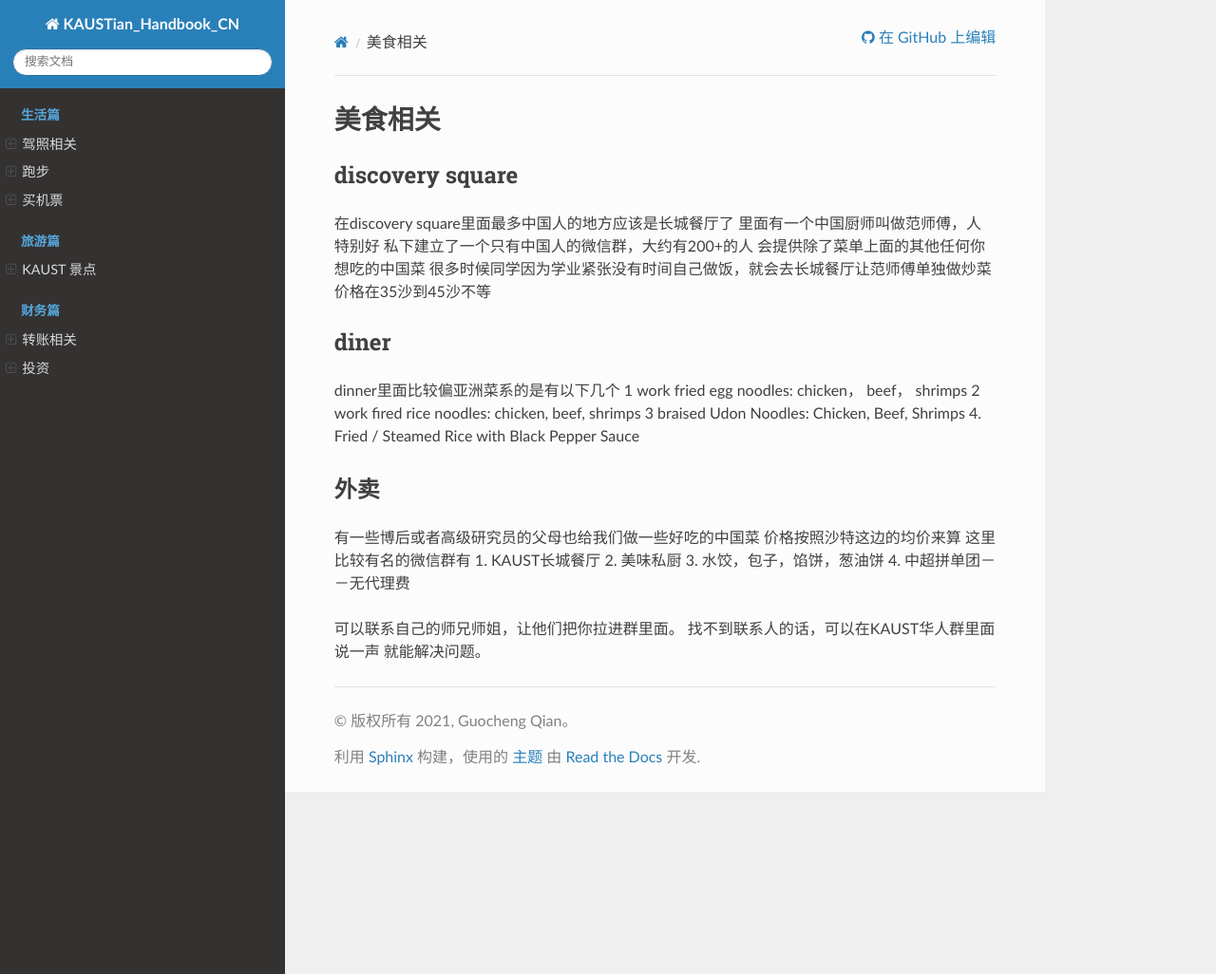
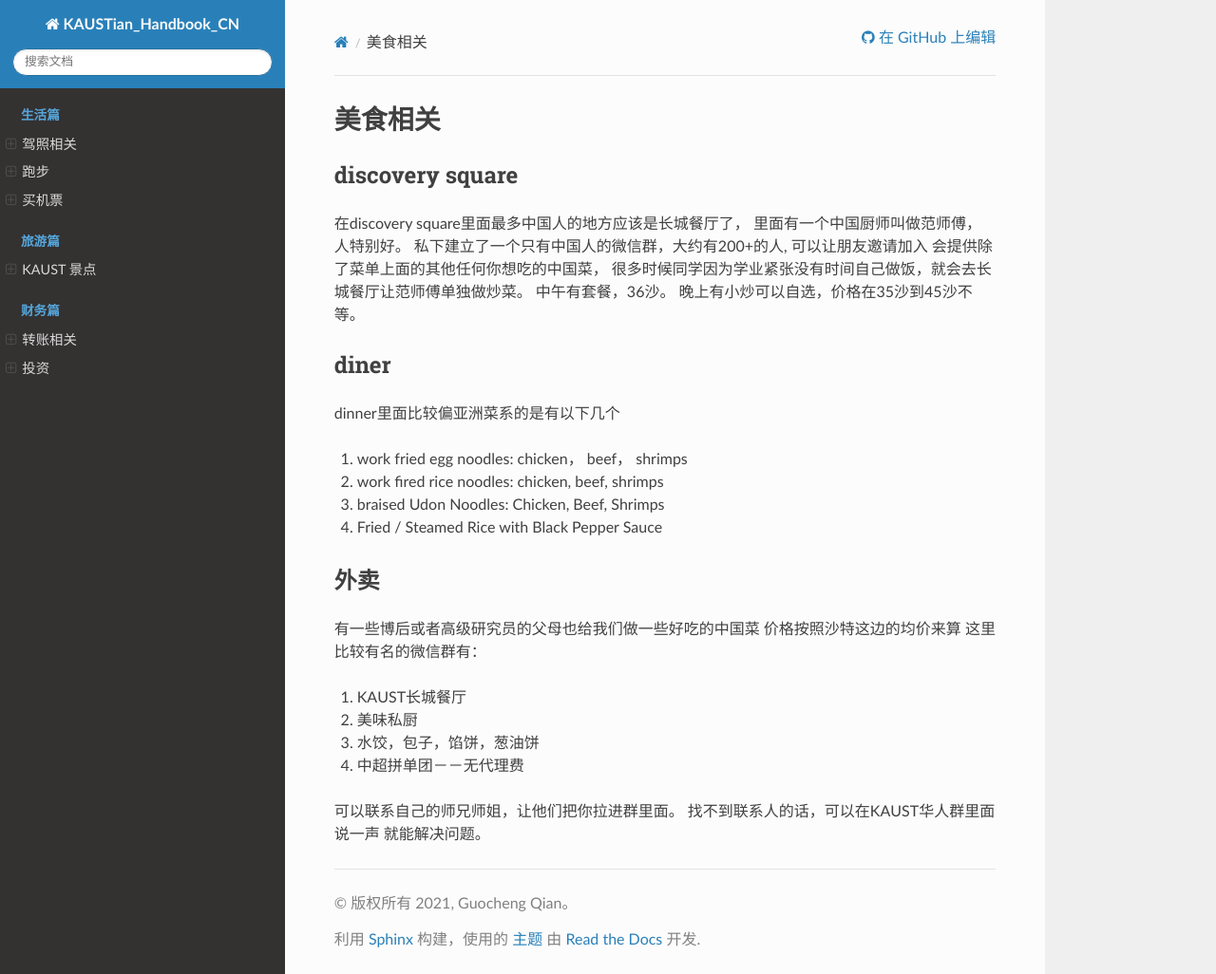
Before and after one commit to guochengqian/KAUSTian_Handbook_CN, a Sphinx documentation site: the page built from docs/content/food/food.rst, in a window 1280 px wide and 1026 px high. Shown: the whole window at 95% size. Built offline with Sphinx 7.4.7 and the Read the Docs theme 2.0.0, drawn with Linux system fonts in a browser that asks for light colours.

Commit message:
修改了一些结构

```diff
--- a/docs/content/food/food.rst
+++ b/docs/content/food/food.rst
@@ -5,34 +5,38 @@
 
 
 discovery square
-------
+-----------------
 
-在discovery square里面最多中国人的地方应该是长城餐厅了
-里面有一个中国厨师叫做范师傅，人特别好
-私下建立了一个只有中国人的微信群，大约有200+的人
-会提供除了菜单上面的其他任何你想吃的中国菜
-很多时候同学因为学业紧张没有时间自己做饭，就会去长城餐厅让范师傅单独做炒菜
-价格在35沙到45沙不等
+在discovery square里面最多中国人的地方应该是长城餐厅了，
+里面有一个中国厨师叫做范师傅，人特别好。
+私下建立了一个只有中国人的微信群，大约有200+的人, 可以让朋友邀请加入
+会提供除了菜单上面的其他任何你想吃的中国菜，
+很多时候同学因为学业紧张没有时间自己做饭，就会去长城餐厅让范师傅单独做炒菜。
+中午有套餐，36沙。 晚上有小炒可以自选，价格在35沙到45沙不等。
 
 
 diner
 ------
+
 dinner里面比较偏亚洲菜系的是有以下几个
-1 work fried egg noodles: chicken， beef， shrimps
-2 work fired rice noodles: chicken, beef, shrimps
-3 braised Udon Noodles: Chicken, Beef, Shrimps
+
+1. work fried egg noodles: chicken， beef， shrimps
+2. work fired rice noodles: chicken, beef, shrimps
+3. braised Udon Noodles: Chicken, Beef, Shrimps
 4. Fried / Steamed Rice with Black Pepper Sauce
 
 
 外卖
 ---------
+
 有一些博后或者高级研究员的父母也给我们做一些好吃的中国菜
 价格按照沙特这边的均价来算
-这里比较有名的微信群有
-1.  KAUST长城餐厅
-2.  美味私厨
-3.   水饺，包子，馅饼，葱油饼
-4.   中超拼单团－－无代理费
+这里比较有名的微信群有：
+
+1. KAUST长城餐厅
+2. 美味私厨
+3. 水饺，包子，馅饼，葱油饼
+4. 中超拼单团－－无代理费
 
 可以联系自己的师兄师姐，让他们把你拉进群里面。
 找不到联系人的话，可以在KAUST华人群里面说一声 就能解决问题。
```
